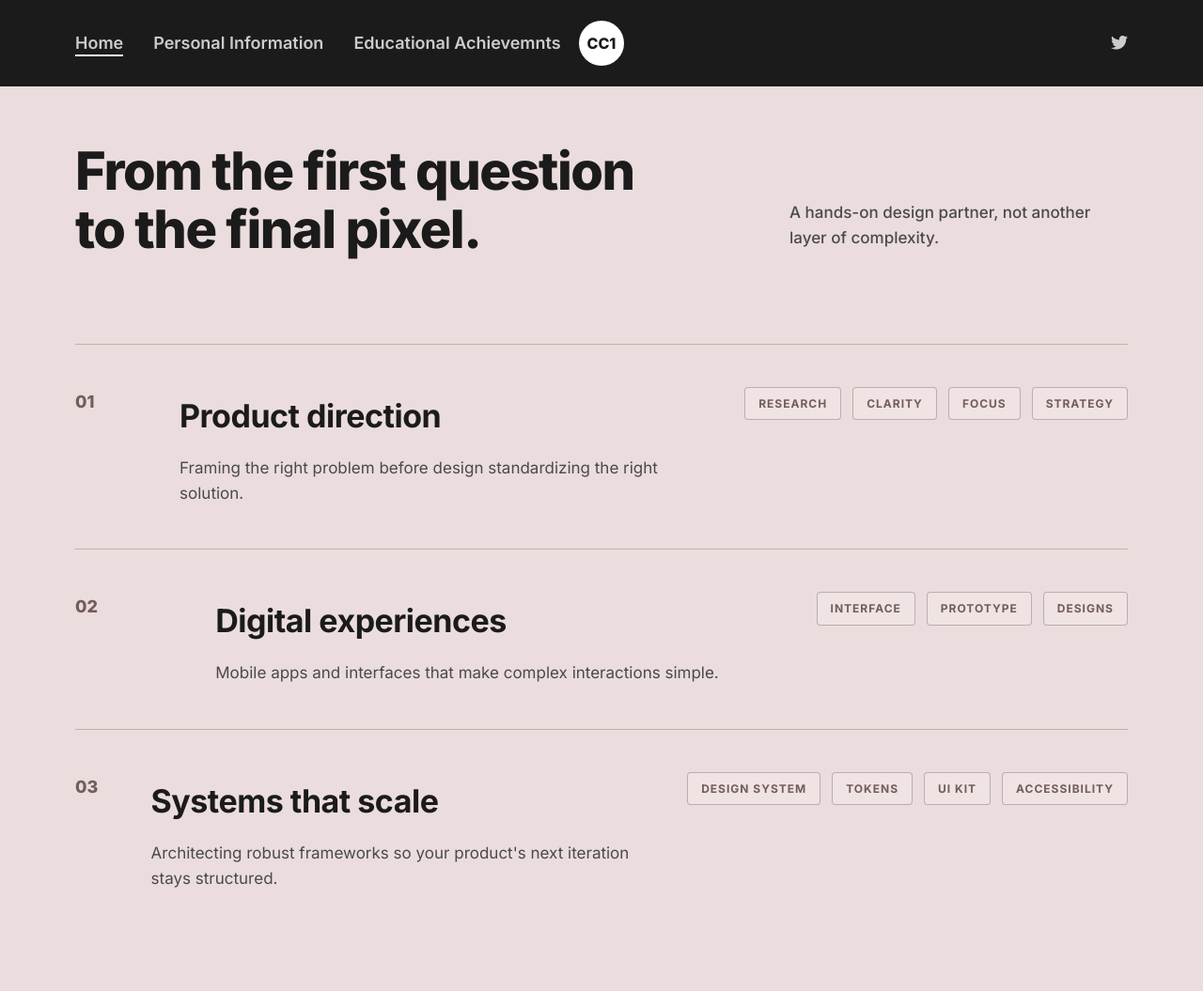
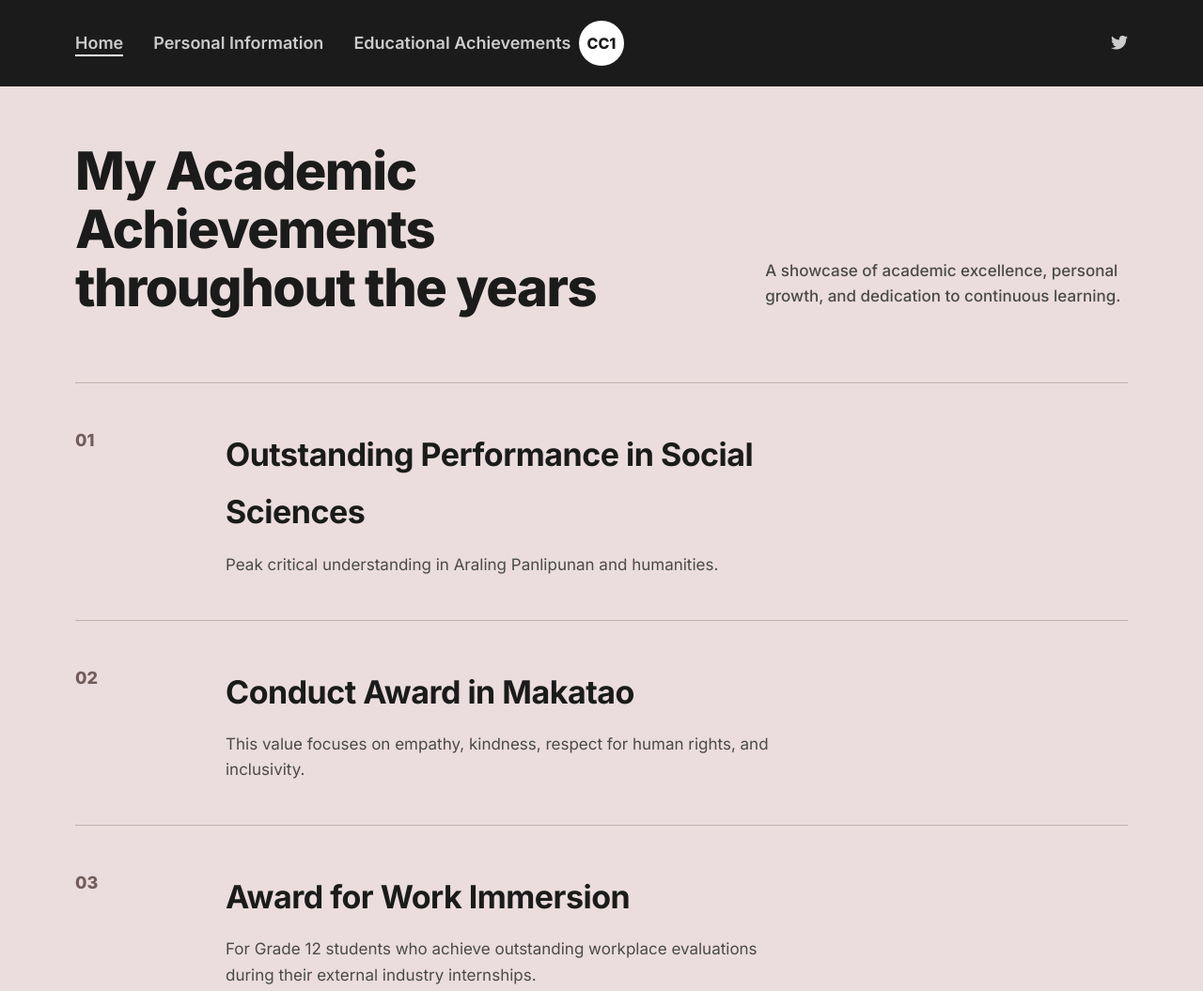
Before and after one commit to libirancj12-web/portfolio, a plain HTML site: page achievements.html in a window 1280 px wide. Shown: the top 1055 px of the page at 94% size. Drawn offline with Linux system fonts and the light colour scheme.

Commit message:
Add files via upload

```diff
--- a/achievements.html
+++ b/achievements.html
@@ -1,3 +1,4 @@
+
 <!DOCTYPE html>
 <html lang="en">
 <head>
@@ -119,12 +120,12 @@ a {
     display: grid;
     grid-template-columns: 1fr;
     gap: 40px;
-    margin-bottom: 90px;
+    margin-bottom: 70px;
 }
 
 @media (min-width: 992px) {
     .hero-section {
-        grid-template-columns: 2fr 1fr;
+        grid-template-columns: 1.8fr 1fr;
         align-items: flex-end;
     }
 }
@@ -169,22 +170,22 @@ a {
     .service-item {
         flex-direction: row;
         align-items: flex-start;
-        justify-content: space-between;
+        justify-content: flex-start;
+        gap: 120px;
     }
 }
 
-/* SOLID DARK ACCENT COLOR FOR NUMBERS (#725c5c) */
 .service-num {
     font-size: 18px;
     font-weight: 800;
-    color: #725c5c; /* Muted accent tone matching information page */
-    width: 60px;
+    color: #725c5c;
+    width: 40px;
     margin-bottom: 12px;
 }
 
 .service-main-content {
     flex: 1;
-    max-width: 550px;
+    max-width: 600px;
 }
 
 .service-title {
@@ -199,39 +200,6 @@ a {
     font-size: 17px;
     color: #4a4a4a;
     line-height: 1.6;
-}
-
-.service-tags {
-    display: flex;
-    flex-wrap: wrap;
-    gap: 12px;
-    margin-top: 20px;
-}
-
-@media (min-width: 768px) {
-    .service-tags {
-        margin-top: 0;
-        justify-content: flex-end;
-    }
-}
-
-.tag-pill {
-    padding: 6px 14px;
-    font-size: 12px;
-    font-weight: 700;
-    letter-spacing: 1px;
-    text-transform: uppercase;
-    color: #725c5c;
-    border: 1.5px solid rgba(114, 92, 92, 0.4);
-    border-radius: 4px;
-    background-color: rgba(255, 255, 255, 0.2);
-    transition: all 0.2s ease;
-}
-
-.service-item:hover .tag-pill {
-    background-color: #725c5c;
-    color: #ffffff;
-    border-color: #725c5c;
 }
 
 /* FOOTER */
@@ -289,7 +257,7 @@ a {
     <ul class="nav-left">
         <li><a href="index.html" class="active">Home</a></li>
         <li><a href="information.html">Personal Information</a></li>
-        <li><a href="achievements.html">Educational Achievemnts</a></li>
+        <li><a href="achievements.html">Educational Achievements</a></li>
     </ul>
 
     <div class="brand-logo">CC1</div>
@@ -307,10 +275,10 @@ a {
     <!-- HERO SECTION -->
     <section class="hero-section">
         <h1 class="hero-heading">
-            From the first question<br>to the final pixel.
+            My Academic Achievements <br> throughout the years
         </h1>
         <p class="hero-side-text">
-            A hands-on design partner, not another layer of complexity.
+            A showcase of academic excellence, personal growth, and dedication to continuous learning.
         </p>
     </section>
 
@@ -321,14 +289,8 @@ a {
         <article class="service-item">
             <span class="service-num">01</span>
             <div class="service-main-content">
-                <h2 class="service-title">Product direction</h2>
-                <p class="service-desc">Framing the right problem before design standardizing the right solution.</p>
-            </div>
-            <div class="service-tags">
-                <span class="tag-pill">RESEARCH</span>
-                <span class="tag-pill">CLARITY</span>
-                <span class="tag-pill">FOCUS</span>
-                <span class="tag-pill">STRATEGY</span>
+                <h2 class="service-title">Outstanding Performance in Social Sciences</h2>
+                <p class="service-desc">Peak critical understanding in Araling Panlipunan and humanities.</p>
             </div>
         </article>
 
@@ -336,13 +298,8 @@ a {
         <article class="service-item">
             <span class="service-num">02</span>
             <div class="service-main-content">
-                <h2 class="service-title">Digital experiences</h2>
-                <p class="service-desc">Mobile apps and interfaces that make complex interactions simple.</p>
-            </div>
-            <div class="service-tags">
-                <span class="tag-pill">INTERFACE</span>
-                <span class="tag-pill">PROTOTYPE</span>
-                <span class="tag-pill">DESIGNS</span>
+                <h2 class="service-title">Conduct Award in Makatao</h2>
+                <p class="service-desc">This value focuses on empathy, kindness, respect for human rights, and inclusivity.</p>
             </div>
         </article>
 
@@ -350,14 +307,8 @@ a {
         <article class="service-item">
             <span class="service-num">03</span>
             <div class="service-main-content">
-                <h2 class="service-title">Systems that scale</h2>
-                <p class="service-desc">Architecting robust frameworks so your product's next iteration stays structured.</p>
-            </div>
-            <div class="service-tags">
-                <span class="tag-pill">DESIGN SYSTEM</span>
-                <span class="tag-pill">TOKENS</span>
-                <span class="tag-pill">UI KIT</span>
-                <span class="tag-pill">ACCESSIBILITY</span>
+                <h2 class="service-title">Award for Work Immersion</h2>
+                <p class="service-desc">For Grade 12 students who achieve outstanding workplace evaluations during their external industry internships.</p>
             </div>
         </article>
 
```
